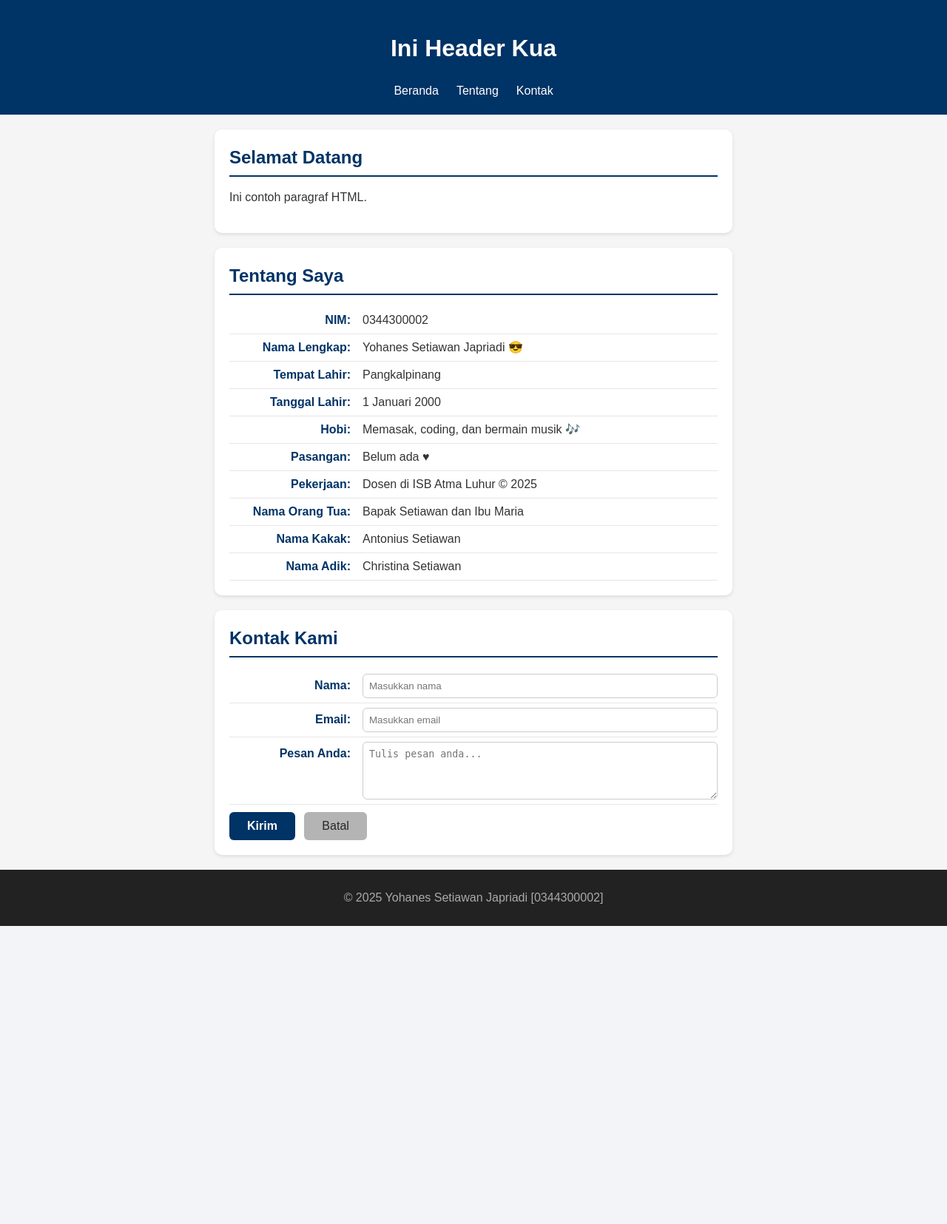
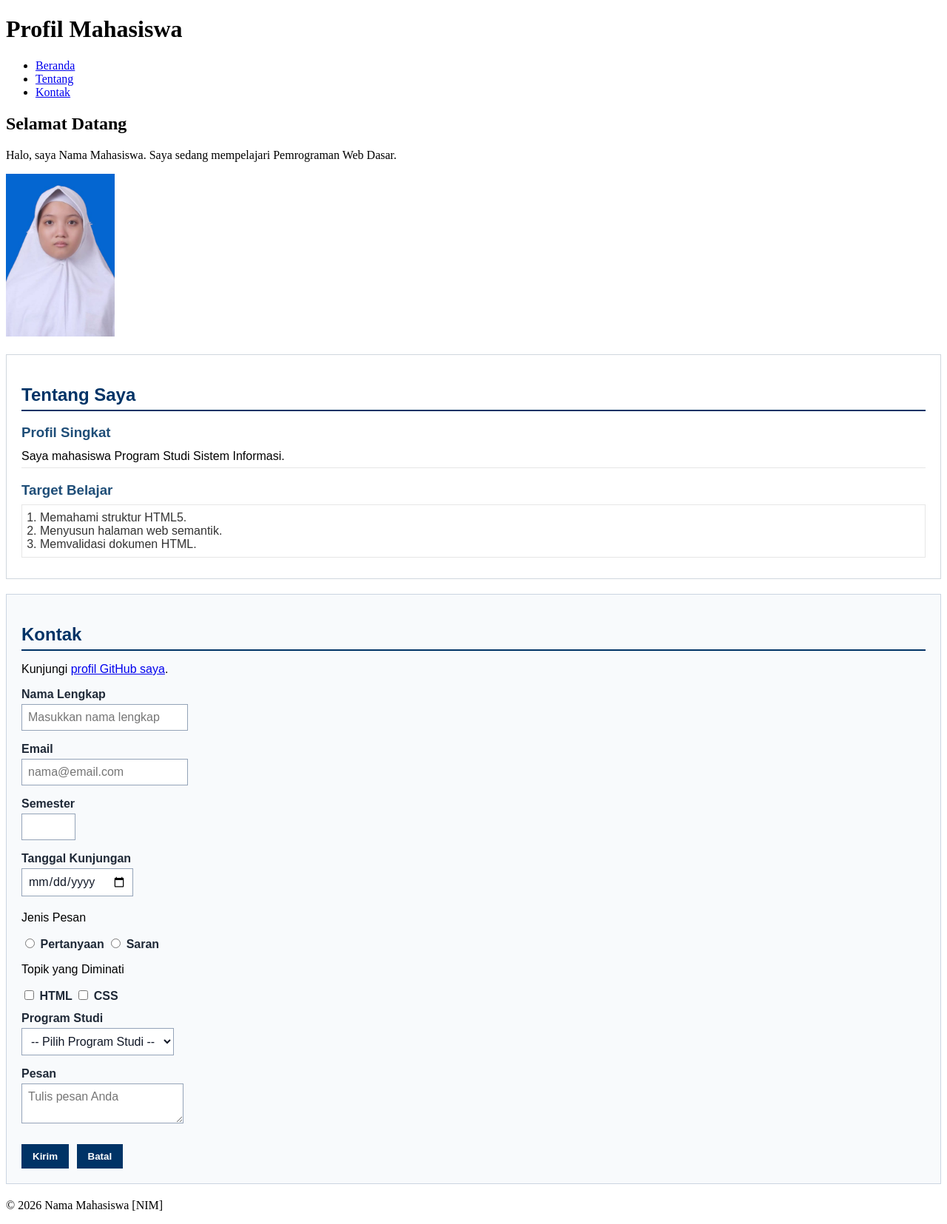
Before and after one commit to niakhoirunnisa001/2622500025-PWB-SI1A, a PHP site: page /pertemuan-04/index.html in a window 1280 px wide. Shown: the whole page at 74% size. Before the commit the page ends 1252 px from the top, so only its background shows below. Run offline with PHP 8.4, Linux system fonts and the light colour scheme.

Commit message:
isahkan CSS dari HTML pada P4

```diff
--- a/pertemuan-04/index.html
+++ b/pertemuan-04/index.html
@@ -1,16 +1,14 @@
-<!DOCTYPE html>
-<html lang="en">
-
+<!doctype html>
+<html lang="id">
   <head>
-  <meta charset="UTF-8">
-  <meta name="viewport" content="width=device-width, initial-scale=1.0">
-  <title>Judul Halaman Hai</title>
-  <link rel="stylesheet" href="style.css">
+    <meta charset="UTF-8" />
+    <meta name="viewport" content="width=device-width, initial-scale=1.0" />
+    <title>Profil Mahasiswa</title>
+    <link rel="stylesheet" href="style.css" />
   </head>
-
   <body>
     <header>
-    <h1>Ini Header Kua</h1>
+      <h1>Profil Mahasiswa</h1>
       <nav>
         <ul>
           <li><a href="#home">Beranda</a></li>
@@ -19,52 +17,130 @@
         </ul>
       </nav>
     </header>
-
     <main>
       <section id="home">
         <h2>Selamat Datang</h2>
-      <p>Ini contoh paragraf HTML.</p>
+        <p>
+          Halo, saya Nama Mahasiswa. Saya sedang mempelajari Pemrograman Web
+          Dasar.
+        </p>
+        <img
+          style="height: 220px; width: auto"
+          src="img/foto-profil.jpeg"
+          alt="Foto profil Nama Mahasiswa"
+        />
       </section>
-
       <section id="about">
         <h2>Tentang Saya</h2>
-      <p><strong>NIM:</strong> 0344300002</p>
-      <p><strong>Nama Lengkap:</strong> Yohanes Setiawan Japriadi &#128526;</p>
-      <p><strong>Tempat Lahir:</strong> Pangkalpinang</p>
-      <p><strong>Tanggal Lahir:</strong> 1 Januari 2000</p>
-      <p><strong>Hobi:</strong> Memasak, coding, dan bermain musik &#127926;</p>
-      <p><strong>Pasangan:</strong> Belum ada &hearts;</p>
-      <p><strong>Pekerjaan:</strong> Dosen di ISB Atma Luhur &copy; 2025</p>
-      <p><strong>Nama Orang Tua:</strong> Bapak Setiawan dan Ibu Maria</p>
-      <p><strong>Nama Kakak:</strong> Antonius Setiawan</p>
-      <p><strong>Nama Adik:</strong> Christina Setiawan</p>
+        <article>
+          <h3>Profil Singkat</h3>
+          <p>Saya mahasiswa Program Studi Sistem Informasi.</p>
+          <h3>Target Belajar</h3>
+          <ol>
+            <li>Memahami struktur HTML5.</li>
+            <li>Menyusun halaman web semantik.</li>
+            <li>Memvalidasi dokumen HTML.</li>
+          </ol>
+        </article>
       </section>
-
       <section id="contact">
-      <h2>Kontak Kami</h2>
-      <form action="" method="GET">
-
-        <label for="txtNama"><span>Nama:</span>
-          <input type="text" id="txtNama" name="txtNama" placeholder="Masukkan nama" required autocomplete="name">
-        </label>
-
-        <label for="txtEmail"><span>Email:</span>
-          <input type="email" id="txtEmail" name="txtEmail" placeholder="Masukkan email" required autocomplete="email">
-        </label>
-
-        <label for="txtPesan"><span>Pesan Anda:</span>
-          <textarea id="txtPesan" name="txtPesan" rows="4" placeholder="Tulis pesan anda..." required></textarea>
-        </label>
-
+        <h2>Kontak</h2>
+        <p>
+          Kunjungi <a href="https://github.com/username">profil GitHub saya</a>.
+        </p>
+        <form action="index.html" method="get">
+          <div class="form-group">
+            <label for="nama">Nama Lengkap</label><br />
+            <input
+              class="input-form"
+              type="text"
+              id="nama"
+              name="nama"
+              placeholder="Masukkan nama lengkap"
+              minlength="3"
+              maxlength="50"
+              required
+            />
+          </div>
+          <div class="form-group">
+            <label for="email">Email</label><br />
+            <input
+              class="input-form"
+              type="email"
+              id="email"
+              name="email"
+              placeholder="nama@email.com"
+              required
+            />
+          </div>
+          <div class="form-group">
+            <label for="semester">Semester</label><br />
+            <input
+              class="input-form"
+              type="number"
+              id="semester"
+              name="semester"
+              min="1"
+              max="14"
+              required
+            />
+          </div>
+          <div class="form-group">
+            <label for="tanggal">Tanggal Kunjungan</label><br />
+            <input
+              class="input-form"
+              type="date"
+              id="tanggal"
+              name="tanggal"
+              required
+            />
+          </div>
+          <div class="form-group">
+            <p>Jenis Pesan</p>
+            <input
+              type="radio"
+              id="pertanyaan"
+              name="jenis_pesan"
+              value="pertanyaan"
+              required
+            />
+            <label for="pertanyaan">Pertanyaan</label>
+            <input type="radio" id="saran" name="jenis_pesan" value="saran" />
+            <label for="saran">Saran</label>
+          </div>
+          <div class="form-group">
+            <p>Topik yang Diminati</p>
+            <input type="checkbox" id="minat-html" name="minat" value="HTML" />
+            <label for="minat-html">HTML</label>
+            <input type="checkbox" id="minat-css" name="minat" value="CSS" />
+            <label for="minat-css">CSS</label>
+          </div>
+          <div class="form-group">
+            <label for="prodi">Program Studi</label><br />
+            <select class="input-form" id="prodi" name="prodi" required>
+              <option value="">-- Pilih Program Studi --</option>
+              <option value="SI">Sistem Informasi</option>
+              <option value="TI">Teknik Informatika</option>
+            </select>
+          </div>
+          <div class="form-group">
+            <label for="pesan">Pesan</label><br />
+            <textarea
+              class="input-form"
+              id="pesan"
+              name="pesan"
+              maxlength="300"
+              placeholder="Tulis pesan Anda"
+              required
+            ></textarea>
+          </div>
           <button type="submit">Kirim</button>
           <button type="reset">Batal</button>
         </form>
       </section>
     </main>
-
     <footer>
-    <p>&copy; 2025 Yohanes Setiawan Japriadi [0344300002]</p>
+      <p>&copy; 2026 Nama Mahasiswa [NIM]</p>
     </footer>
   </body>
-
 </html>
--- a/pertemuan-04/style.css
+++ b/pertemuan-04/style.css
@@ -1,208 +1,65 @@
-* {
-  box-sizing: border-box;
+#about {
+  background-color: #ffffff;
+  border: 1px solid #d0d7de;
+  padding: 20px;
+  margin: 20px 0;
+  font-family: Arial, sans-serif;
 }
-
-body {
-  margin: 0;
+#about h2 {
+  color: #003366;
+  border-bottom: 2px solid #003366;
+  padding-bottom: 6px;
+  margin-bottom: 16px;
+}
+#about h3 {
+  color: #1f4e78;
+  margin-bottom: 6px;
+}
+#about p {
+  margin: 6px 0;
+  padding: 6px 0;
+  border-bottom: 1px solid #e6e6e6;
+}
+#about ol {
+  color: #333333;
+  margin: 8px 0;
+  padding: 8px 24px;
+  border: 1px solid #e6e6e6;
+}
+#contact {
+  background-color: #f8fafc;
+  border: 1px solid #cbd5e1;
+  padding: 20px;
+  margin: 20px 0;
   font-family: Arial, sans-serif;
-  background: #f5f5f5;
-  color: #333;
-  line-height: 1.5;
 }
-
-header {
-  background: #003366;
-  color: #fff;
-  padding: 20px;
-  text-align: center;
-}
-
-header ul {
-  display: flex;
-  justify-content: center;
-  list-style: none;
-  padding: 0;
-  margin: 10px 0 0;
-}
-
-header li a {
-  color: #fff;
-  text-decoration: none;
-  padding: 6px 12px;
-}
-
-header li a:hover {
-  background-color: #85020d;
-  border-radius: 6px;
-  transition: background-color 0.3s ease;
-}
-
-header li a:focus {
-  outline: 2px solid #fff;
-  outline-offset: 2px;
-  border-radius: 6px;
-  background-color: rgba(255, 255, 255, 0.15);
-}
-
-header li a:active {
-  background-color: #cc04a1;
-  transform: translateY(1px);
-}
-
-#home:target~header nav a[href="#home"],
-#about:target~header nav a[href="#about"],
-#contact:target~header nav a[href="#contact"] {
-  background: #fff;
-  color: #003366;
-  font-weight: bold;
-  border-radius: 6px;
-  transition: all 0.3s ease;
-}
-
-#home,
-#about,
-#contact {
-  background-color: #ffffff;
-  border-radius: 10px;
-  padding: 20px;
-  max-width: 700px;
-  margin: 20px auto;
-  box-shadow: 0 2px 5px rgba(0, 0, 0, 0.1);
-}
-
-#home h2,
-#about h2,
 #contact h2 {
   color: #003366;
   border-bottom: 2px solid #003366;
   padding-bottom: 6px;
-  margin-top: 0;
   margin-bottom: 16px;
 }
-
-#home p {
-  text-align: justify;
+.form-group {
+  margin: 12px 0;
 }
-
-#about p,
 #contact label {
-  display: flex;
-  justify-content: flex-start;
-  align-items: baseline;
-  margin: 0;
-  padding: 6px 0;
-  border-bottom: 1px solid #e6e6e6;
+  color: #1f2937;
+  font-weight: bold;
 }
-
-#about strong,
-#contact label>span {
-  min-width: 180px;
-  color: #003366;
-  font-weight: 600;
-  text-align: right;
-  padding-right: 16px;
-  flex-shrink: 0;
+.input-form {
+  background-color: #ffffff;
+  color: #111827;
+  font-family: Arial, sans-serif;
+  font-size: 16px;
+  padding: 8px;
+  margin: 4px 0;
+  border: 1px solid #94a3b8;
 }
-
-#contact input,
-#contact textarea {
-  flex: 1;
-  border: 1px solid #ccc;
-  border-radius: 6px;
-  padding: 8px;
-  color: #000;
-  font-weight: normal;
-  margin: 0;
-  box-sizing: border-box;
+#contact button {
+  background-color: #003366;
+  color: #ffffff;
+  font-weight: bold;
+  padding: 8px 14px;
+  margin: 8px 6px 0 0;
+  border: 1px solid #003366;
 }
-
-#contact button {
-  margin-top: 10px;
-  display: inline-block;
-  padding: 10px 24px;
-  font-size: 16px;
-  border-radius: 6px;
-  cursor: pointer;
-  border: none;
-  transition: all 0.3s ease;
-  margin-right: 8px;
-}
-
-#contact button[type="submit"] {
-  background-color: #003366;
-  color: #fff;
-  font-weight: 600;
-}
-
-#contact button[type="reset"] {
-  background-color: #b4b4b4;
-  color: #272727;
-  font-weight: 500;
-}
-
-#contact button[type="submit"]:hover {
-  background-color: #0379ee;
-  transform: translateY(-1px);
-  box-shadow: 0 2px 6px rgba(0, 0, 0, 0.2);
-}
-
-#contact button[type="reset"]:hover {
-  background-color: #cccccc;
-  transform: translateY(-1px);
-}
-
-footer {
-  background: #222;
-  color: #aaa;
-  text-align: center;
-  padding: 10px;
-}
-
-@media (max-width: 600px) {
-  header {
-    padding: 16px;
-    position: sticky;
-    top: 0;
-    z-index: 1000;
-  }
-
-  header h1 {
-    margin: 0 0 8px;
-    font-size: 20px;
-    line-height: 1.2;
-  }
-
-  header ul {
-    flex-direction: column;
-    align-items: stretch;
-    gap: 8px;
-    margin: 8px 0 0;
-  }
-
-  header li a {
-    display: block;
-    padding: 12px 14px;
-    border: 1px solid rgba(255, 255, 255, .35);
-    background: rgba(255, 255, 255, .08);
-    backdrop-filter: saturate(120%);
-  }
-
-  #about p,
-  #contact label {
-    flex-direction: column;
-    align-items: flex-start;
-  }
-
-  #about strong,
-  #contact label>span {
-    text-align: left;
-    padding-right: 0;
-    margin-bottom: 2px;
-  }
-
-  #contact input,
-  #contact textarea,
-  #contact button {
-    width: 100%;
-  }
-}
```
Also changed, not shown: pertemuan-04/img/foto-profil.jpeg (added). Lines whose indentation alone changed are shown as unchanged.
